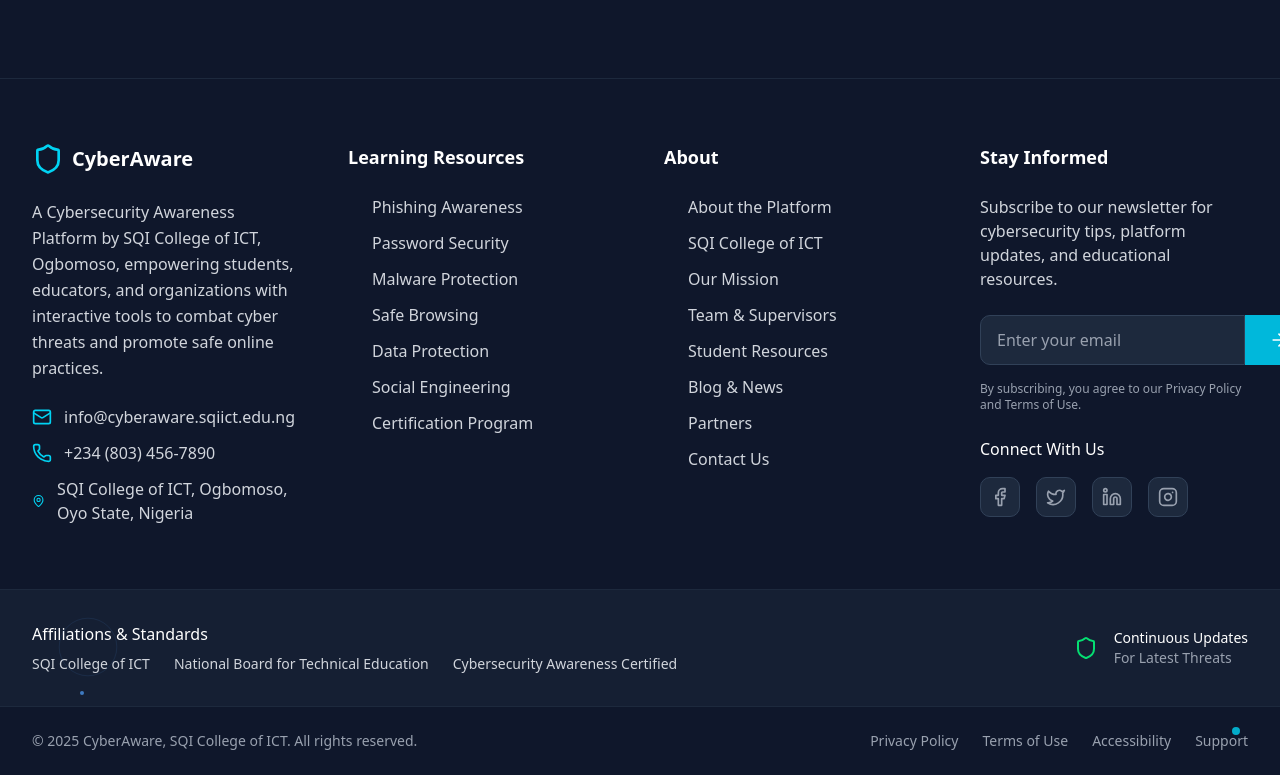
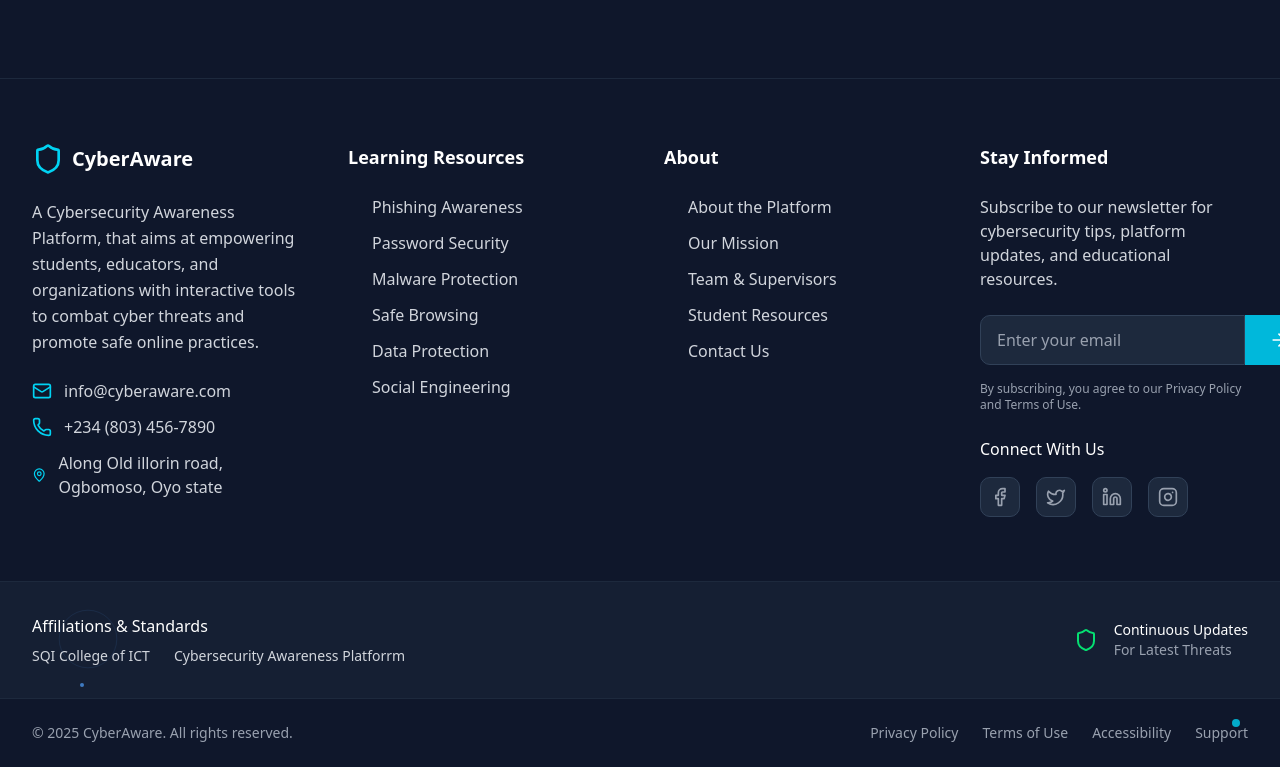
Before and after one commit to just-jinad/Cyber-Awareness-app, a Next.js app: page / in a window 1280 px wide. Shown: the part 3604-4379 px from the top of the page. Built offline with nearby package versions, Linux system fonts and the light colour scheme.

Commit message:
updated the footer

```diff
--- a/components/Footer.tsx
+++ b/components/Footer.tsx
@@ -15,12 +15,12 @@
               <span className="text-white text-xl font-bold">CyberAware</span>
             </div>
             <p className="text-gray-300 leading-relaxed">
-              A Cybersecurity Awareness Platform by SQI College of ICT, Ogbomoso, empowering students, educators, and organizations with interactive tools to combat cyber threats and promote safe online practices.
+              A Cybersecurity Awareness Platform, that aims at empowering students, educators, and organizations with interactive tools to combat cyber threats and promote safe online practices.
             </p>
             <div className="space-y-3">
               <div className="flex items-center space-x-3">
                 <Mail className="h-5 w-5 text-cyan-400" />
-                <span className="text-gray-300">info@cyberaware.sqiict.edu.ng</span>
+                <span className="text-gray-300">info@cyberaware.com</span>
               </div>
               <div className="flex items-center space-x-3">
                 <Phone className="h-5 w-5 text-cyan-400" />
@@ -28,7 +28,7 @@
               </div>
               <div className="flex items-center space-x-3">
                 <MapPin className="h-5 w-5 text-cyan-400" />
-                <span className="text-gray-300">SQI College of ICT, Ogbomoso, Oyo State, Nigeria</span>
+                <span className="text-gray-300">Along Old illorin road, Ogbomoso, Oyo state</span>
               </div>
             </div>
           </div>
@@ -44,7 +44,6 @@
                 'Safe Browsing',
                 'Data Protection',
                 'Social Engineering',
-                'Certification Program'
               ].map((resource, i) => (
                 <li key={i}>
                   <a href="#" className="text-gray-300 hover:text-cyan-400 transition-colors flex items-center space-x-2 group">
@@ -62,12 +61,9 @@
             <ul className="space-y-3">
               {[
                 'About the Platform',
-                'SQI College of ICT',
                 'Our Mission',
                 'Team & Supervisors',
                 'Student Resources',
-                'Blog & News',
-                'Partners',
                 'Contact Us'
               ].map((item, i) => (
                 <li key={i}>
@@ -131,11 +127,10 @@
         <div className="max-w-7xl mx-auto px-4 sm:px-6 lg:px-8 py-8">
           <div className="flex flex-col md:flex-row items-center justify-between space-y-4 md:space-y-0">
             <div className="text-center md:text-left">
-              <h4 className="text-white font-medium mb-2">Affiliations & Standards</h4>
+              <h4 className="text-white font-medium  mb-2">Affiliations & Standards</h4>
               <div className="flex items-center space-x-6">
                 <div className="text-gray-300 text-sm">SQI College of ICT</div>
-                <div className="text-gray-300 text-sm">National Board for Technical Education</div>
-                <div className="text-gray-300 text-sm">Cybersecurity Awareness Certified</div>
+                <div className="text-gray-300 text-sm">Cybersecurity Awareness Platforrm</div>
               </div>
             </div>
             <div className="flex items-center space-x-4">
@@ -154,7 +149,7 @@
         <div className="max-w-7xl mx-auto px-4 sm:px-6 lg:px-8 py-6">
           <div className="flex flex-col md:flex-row items-center justify-between space-y-4 md:space-y-0">
             <div className="text-gray-400 text-sm">
-              © 2025 CyberAware, SQI College of ICT. All rights reserved.
+              © 2025 CyberAware. All rights reserved.
             </div>
             <div className="flex items-center space-x-6 text-sm">
               <a href="#" className="text-gray-400 hover:text-cyan-400 transition-colors">Privacy Policy</a>
```
